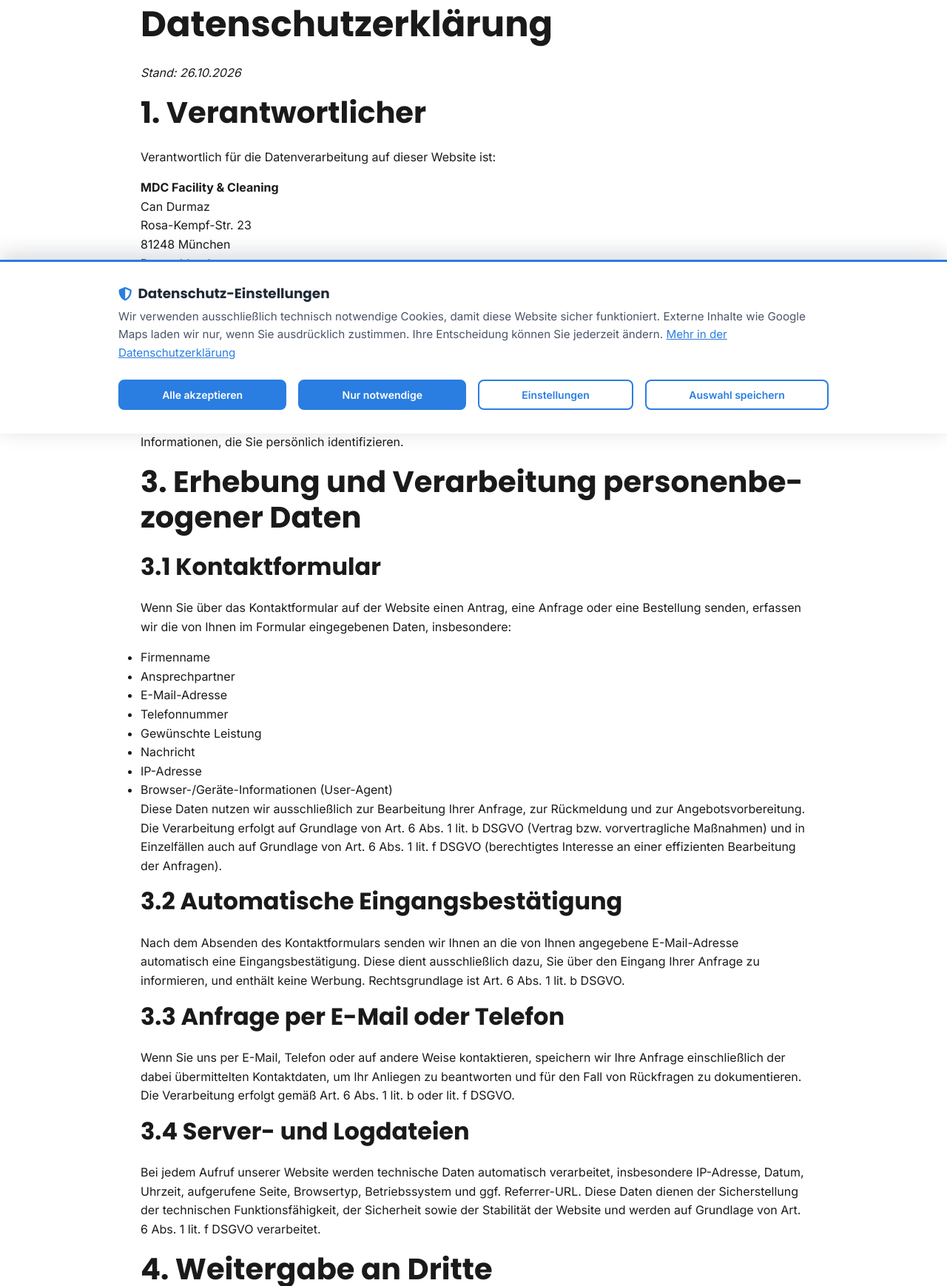
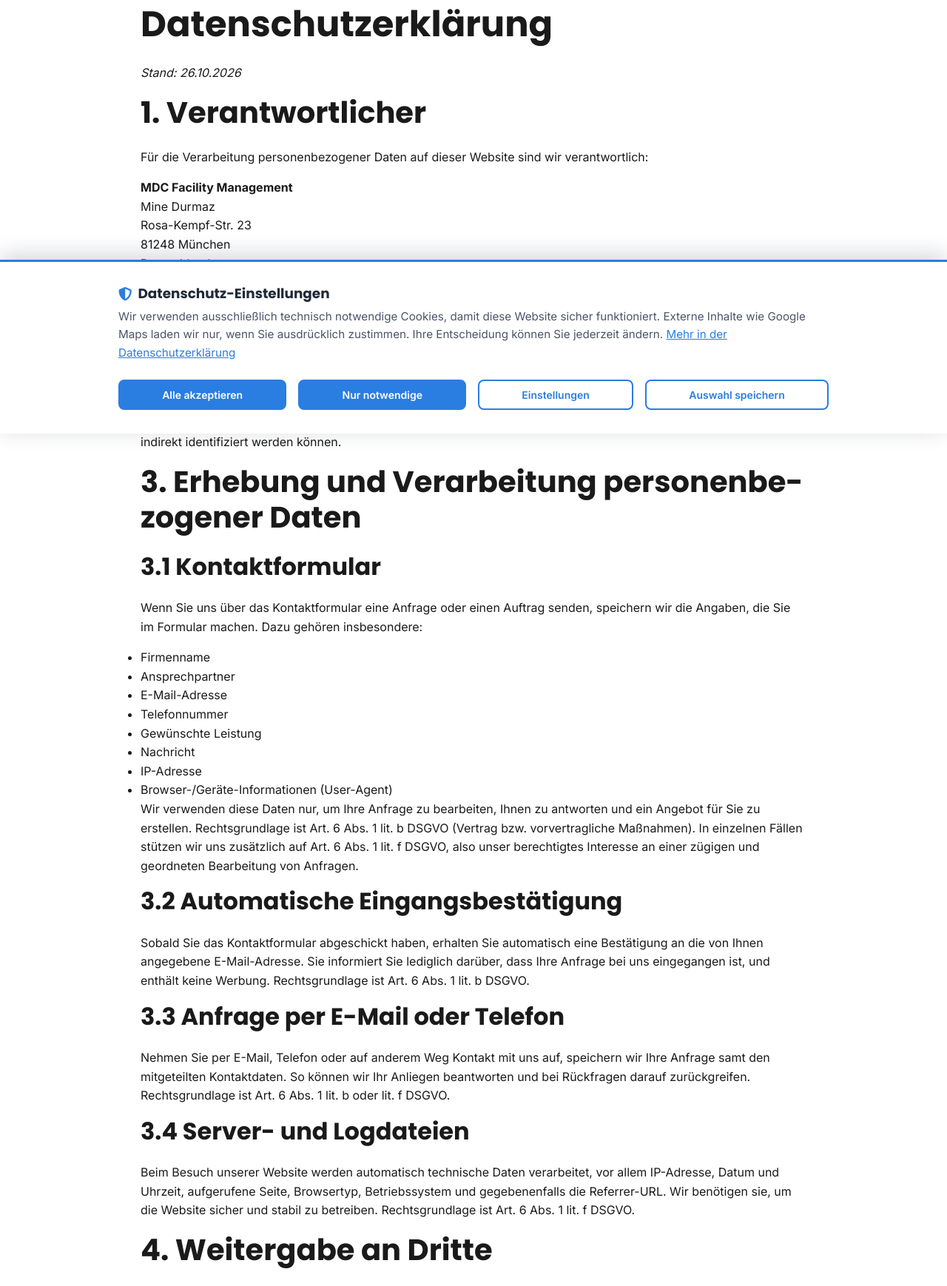
Before and after one commit to Kadir3461/mdc, a PHP site: page /datenschutz.php in a window 1280 px wide. Shown: the part 214-1952 px from the top of the page at 74% size. Run offline with PHP 8.4, Linux system fonts and the light colour scheme.

Commit message:
Impressum und Datenschutz aktualisiert

```diff
--- a/datenschutz.php
+++ b/datenschutz.php
@@ -15,11 +15,11 @@ include 'includes/header.php';
 
             <h2>1. Verantwortlicher</h2>
             <p>
-                Verantwortlich für die Datenverarbeitung auf dieser Website ist:
+                Für die Verarbeitung personenbezogener Daten auf dieser Website sind wir verantwortlich:
             </p>
             <p>
-                <strong>MDC Facility &amp; Cleaning</strong><br>
-                Can Durmaz<br>
+                <strong>MDC Facility Management</strong><br>
+                Mine Durmaz<br>
                 Rosa-Kempf-Str. 23<br>
                 81248 München<br>
                 Deutschland<br>
@@ -30,15 +30,15 @@ include 'includes/header.php';
 
             <h2>2. Datenschutz auf einen Blick</h2>
             <p>
-                Wir verarbeiten personenbezogene Daten nur insoweit, wie dies zur Bereitstellung unserer Website, zur Bearbeitung Ihrer Anfragen
-                und zur Durchführung unserer Dienstleistungen erforderlich ist. Personenbezogene Daten sind alle Informationen, die Sie persönlich identifizieren.
+                Wir verarbeiten Ihre Daten nur, soweit wir sie für den Betrieb dieser Website, die Bearbeitung Ihrer Anfragen und die Erbringung
+                unserer Leistungen benötigen. Personenbezogene Daten sind alle Angaben, mit denen Sie direkt oder indirekt identifiziert werden können.
             </p>
 
             <h2>3. Erhebung und Verarbeitung personenbezogener Daten</h2>
             <h3>3.1 Kontaktformular</h3>
             <p>
-                Wenn Sie über das Kontaktformular auf der Website einen Antrag, eine Anfrage oder eine Bestellung senden, erfassen wir die von Ihnen
-                im Formular eingegebenen Daten, insbesondere:
+                Wenn Sie uns über das Kontaktformular eine Anfrage oder einen Auftrag senden, speichern wir die Angaben, die Sie im Formular machen.
+                Dazu gehören insbesondere:
             </p>
             <ul>
                 <li>Firmenname</li>
@@ -51,51 +51,51 @@ include 'includes/header.php';
                 <li>Browser-/Geräte-Informationen (User-Agent)</li>
             </ul>
             <p>
-                Diese Daten nutzen wir ausschließlich zur Bearbeitung Ihrer Anfrage, zur Rückmeldung und zur Angebotsvorbereitung.
-                Die Verarbeitung erfolgt auf Grundlage von Art. 6 Abs. 1 lit. b DSGVO (Vertrag bzw. vorvertragliche Maßnahmen) und in Einzelfällen
-                auch auf Grundlage von Art. 6 Abs. 1 lit. f DSGVO (berechtigtes Interesse an einer effizienten Bearbeitung der Anfragen).
+                Wir verwenden diese Daten nur, um Ihre Anfrage zu bearbeiten, Ihnen zu antworten und ein Angebot für Sie zu erstellen.
+                Rechtsgrundlage ist Art. 6 Abs. 1 lit. b DSGVO (Vertrag bzw. vorvertragliche Maßnahmen). In einzelnen Fällen stützen wir uns zusätzlich auf
+                Art. 6 Abs. 1 lit. f DSGVO, also unser berechtigtes Interesse an einer zügigen und geordneten Bearbeitung von Anfragen.
             </p>
 
             <h3>3.2 Automatische Eingangsbestätigung</h3>
             <p>
-                Nach dem Absenden des Kontaktformulars senden wir Ihnen an die von Ihnen angegebene E-Mail-Adresse automatisch eine
-                Eingangsbestätigung. Diese dient ausschließlich dazu, Sie über den Eingang Ihrer Anfrage zu informieren, und enthält keine Werbung.
+                Sobald Sie das Kontaktformular abgeschickt haben, erhalten Sie automatisch eine Bestätigung an die von Ihnen angegebene
+                E-Mail-Adresse. Sie informiert Sie lediglich darüber, dass Ihre Anfrage bei uns eingegangen ist, und enthält keine Werbung.
                 Rechtsgrundlage ist Art. 6 Abs. 1 lit. b DSGVO.
             </p>
 
             <h3>3.3 Anfrage per E-Mail oder Telefon</h3>
             <p>
-                Wenn Sie uns per E-Mail, Telefon oder auf andere Weise kontaktieren, speichern wir Ihre Anfrage einschließlich der dabei übermittelten
-                Kontaktdaten, um Ihr Anliegen zu beantworten und für den Fall von Rückfragen zu dokumentieren. Die Verarbeitung erfolgt gemäß Art. 6 Abs. 1 lit. b
-                oder lit. f DSGVO.
+                Nehmen Sie per E-Mail, Telefon oder auf anderem Weg Kontakt mit uns auf, speichern wir Ihre Anfrage samt den mitgeteilten Kontaktdaten.
+                So können wir Ihr Anliegen beantworten und bei Rückfragen darauf zurückgreifen. Rechtsgrundlage ist Art. 6 Abs. 1 lit. b oder lit. f DSGVO.
             </p>
 
             <h3>3.4 Server- und Logdateien</h3>
             <p>
-                Bei jedem Aufruf unserer Website werden technische Daten automatisch verarbeitet, insbesondere IP-Adresse, Datum, Uhrzeit, aufgerufene Seite,
-                Browsertyp, Betriebssystem und ggf. Referrer-URL. Diese Daten dienen der Sicherstellung der technischen Funktionsfähigkeit, der Sicherheit
-                sowie der Stabilität der Website und werden auf Grundlage von Art. 6 Abs. 1 lit. f DSGVO verarbeitet.
+                Beim Besuch unserer Website werden automatisch technische Daten verarbeitet, vor allem IP-Adresse, Datum und Uhrzeit, aufgerufene Seite,
+                Browsertyp, Betriebssystem und gegebenenfalls die Referrer-URL. Wir benötigen sie, um die Website sicher und stabil zu betreiben.
+                Rechtsgrundlage ist Art. 6 Abs. 1 lit. f DSGVO.
             </p>
 
             <h2>4. Weitergabe an Dritte</h2>
             <p>
-                Wir geben personenbezogene Daten nur dann an Dritte weiter, wenn dies für die Bearbeitung Ihrer Anfrage, für die Vertragserfüllung,
-                aus rechtlichen Gründen oder zur Gewährleistung der Sicherheit unserer Systeme erforderlich ist. Eine Weitergabe zu Werbezwecken erfolgt nicht.
+                Ihre Daten geben wir nur an Dritte weiter, wenn das zur Bearbeitung Ihrer Anfrage, zur Vertragserfüllung, aufgrund gesetzlicher
+                Vorgaben oder für die Sicherheit unserer Systeme notwendig ist. Zu Werbezwecken geben wir keine Daten weiter.
             </p>
             <p>
-                Im Rahmen der technischen Bereitstellung der Website kann es zu einer Verarbeitung durch den Webhosting-Anbieter oder andere technisch
-                notwendige Dienstleister kommen. Diese verarbeiten die Daten ausschließlich im Auftrag und nach unseren Weisungen.
+                Für den technischen Betrieb der Website setzen wir einen Webhosting-Anbieter und gegebenenfalls weitere technische Dienstleister ein.
+                Diese verarbeiten Daten nur in unserem Auftrag und nach unseren Weisungen.
             </p>
 
             <h2>5. Cookies und Einwilligungsverwaltung</h2>
             <p>
-                Unsere Website setzt ausschließlich technisch notwendige Cookies ein. Dazu gehören das Sitzungscookie (<code>PHPSESSID</code>) für die
-                Sessionverwaltung, den Login-Bereich, die CSRF-Sicherung und den Spam-Schutz des Kontaktformulars sowie das Cookie <code>mdc_consent</code>,
-                in dem Ihre Datenschutz-Auswahl für rund sechs Monate gespeichert wird. Rechtsgrundlage ist § 25 Abs. 2 Nr. 2 TDDDG in Verbindung mit
-                Art. 6 Abs. 1 lit. f DSGVO (berechtigtes Interesse an einem sicheren, funktionsfähigen Webauftritt).
+                Wir verwenden ausschließlich technisch notwendige Cookies. Das sind das Sitzungscookie (<code>PHPSESSID</code>), das für die
+                Sitzungsverwaltung, den Login-Bereich, die CSRF-Absicherung und den Spam-Schutz des Kontaktformulars gebraucht wird, sowie das Cookie
+                <code>mdc_consent</code>, in dem wir Ihre Datenschutz-Auswahl rund sechs Monate lang speichern. Rechtsgrundlage ist § 25 Abs. 2 Nr. 2 TDDDG
+                in Verbindung mit Art. 6 Abs. 1 lit. f DSGVO (berechtigtes Interesse an einem sicheren und funktionierenden Webauftritt).
             </p>
             <p>
-                Tracking-, Analyse- oder Werbe-Cookies setzen wir nicht ein. Es findet kein Profiling und keine automatisierte Entscheidungsfindung statt.
+                Cookies zu Tracking-, Analyse- oder Werbezwecken kommen bei uns nicht zum Einsatz. Ein Profiling oder eine automatisierte
+                Entscheidungsfindung findet nicht statt.
             </p>
             <p>
                 Ihre Auswahl können Sie jederzeit mit Wirkung für die Zukunft ändern oder widerrufen:
@@ -104,38 +104,38 @@ include 'includes/header.php';
 
             <h2>6. Externe Inhalte – Google Maps</h2>
             <p>
-                Auf der Startseite und der Kontaktseite bieten wir eine Kartendarstellung von Google Maps an, einem Dienst der Google Ireland Limited,
-                Gordon House, Barrow Street, Dublin 4, Irland.
+                Auf der Startseite und auf der Kontaktseite können Sie eine Karte von Google Maps anzeigen lassen. Der Dienst wird von der
+                Google Ireland Limited, Gordon House, Barrow Street, Dublin 4, Irland, betrieben.
             </p>
             <p>
-                Die Karte wird <strong>nicht automatisch geladen</strong>. Sie sehen zunächst nur einen lokal gespeicherten Platzhalter; dabei werden keine
-                Daten an Google übertragen. Erst wenn Sie aktiv auf „Karte laden“ klicken oder Google Maps in den Datenschutz-Einstellungen aktivieren,
-                wird eine Verbindung zu Google hergestellt. Dabei werden Ihre IP-Adresse, Angaben zu Browser und Gerät sowie das Datum des Zugriffs an
-                Google übermittelt; eine Übermittlung in die USA kann nicht ausgeschlossen werden.
+                Die Karte wird <strong>nicht automatisch geladen</strong>. Zunächst sehen Sie nur einen Platzhalter, der von unserem eigenen Server stammt;
+                dabei fließen keine Daten an Google. Erst wenn Sie auf „Karte laden“ klicken oder Google Maps in den Datenschutz-Einstellungen freigeben,
+                wird eine Verbindung zu Google aufgebaut. Dann werden Ihre IP-Adresse, Browser- und Geräteangaben sowie der Zeitpunkt des Zugriffs an Google
+                übertragen. Eine Übermittlung in die USA ist dabei nicht ausgeschlossen.
             </p>
             <p>
-                Rechtsgrundlage ist Ihre Einwilligung gemäß Art. 6 Abs. 1 lit. a DSGVO und § 25 Abs. 1 TDDDG. Sie können die Einwilligung jederzeit über die
-                <a href="#" data-consent-action="open">Datenschutz-Einstellungen</a> widerrufen; die Rechtmäßigkeit der bis dahin erfolgten Verarbeitung
-                bleibt davon unberührt. Weitere Informationen finden Sie in der Datenschutzerklärung von Google:
+                Rechtsgrundlage ist Ihre Einwilligung nach Art. 6 Abs. 1 lit. a DSGVO und § 25 Abs. 1 TDDDG. Sie können sie jederzeit in den
+                <a href="#" data-consent-action="open">Datenschutz-Einstellungen</a> widerrufen; bis dahin bleibt die Verarbeitung rechtmäßig.
+                Mehr dazu finden Sie in der Datenschutzerklärung von Google:
                 <a href="https://policies.google.com/privacy" target="_blank" rel="noopener noreferrer">policies.google.com/privacy</a>.
             </p>
 
             <h2>7. Schriften, Symbole und Bilder</h2>
             <p>
-                Alle auf dieser Website verwendeten Schriftarten (Inter, Poppins), Symbole (Font Awesome) und Bilder werden ausschließlich von unserem eigenen
-                Server ausgeliefert. Es besteht dadurch keine Verbindung zu Google Fonts, Content-Delivery-Netzwerken oder anderen Drittanbietern, und es
-                werden keine Daten an solche Anbieter übertragen.
+                Die Schriftarten (Inter, Poppins), Symbole (Font Awesome) und Bilder dieser Website liefern wir ausschließlich von unserem eigenen
+                Server aus. Es gibt daher keine Verbindung zu Google Fonts, Content-Delivery-Netzwerken oder anderen Drittanbietern, und es werden keine
+                Daten an diese übermittelt.
             </p>
 
             <h2>8. Speicherdauer</h2>
             <p>
-                Wir speichern Ihre personenbezogenen Daten nur so lange, wie es für den jeweiligen Zweck erforderlich ist oder eine gesetzliche Aufbewahrungspflicht
-                besteht. Kontaktanfragen werden in der Regel nach Abschluss der Bearbeitung und Ablauf der gesetzlichen Aufbewahrungsfristen gelöscht, soweit keine
-                weitergehenden rechtlichen Anforderungen bestehen.
+                Wir speichern Ihre Daten nur so lange, wie es der jeweilige Zweck erfordert oder gesetzliche Aufbewahrungspflichten es vorschreiben.
+                Kontaktanfragen löschen wir in der Regel, sobald sie abschließend bearbeitet sind und die gesetzlichen Aufbewahrungsfristen abgelaufen
+                sind, sofern keine weitergehenden rechtlichen Anforderungen bestehen.
             </p>
 
             <h2>9. Ihre Rechte</h2>
-            <p>Sie haben gemäß der DSGVO folgende Rechte:</p>
+            <p>Nach der DSGVO stehen Ihnen folgende Rechte zu:</p>
             <ul>
                 <li>Recht auf Auskunft über die zu Ihrer Person gespeicherten Daten (Art. 15 DSGVO)</li>
                 <li>Recht auf Berichtigung unrichtiger Daten (Art. 16 DSGVO)</li>
@@ -146,16 +146,16 @@ include 'includes/header.php';
                 <li>Beschwerderecht bei einer zuständigen Aufsichtsbehörde (Art. 77 DSGVO)</li>
             </ul>
             <p>
-                Wenn Sie eines dieser Rechte ausüben möchten, kontaktieren Sie uns bitte über die oben angegebene E-Mail-Adresse.
+                Um eines dieser Rechte geltend zu machen, schreiben Sie uns bitte an die oben genannte E-Mail-Adresse.
             </p>
 
             <h2>10. Kontakt zum Datenschutz</h2>
             <p>
-                Bei Fragen zum Datenschutz oder zur Verarbeitung Ihrer personenbezogenen Daten können Sie sich gerne an uns wenden:
+                Haben Sie Fragen zum Datenschutz oder zur Verarbeitung Ihrer Daten? Dann wenden Sie sich gerne an uns:
             </p>
             <p>
-                <strong>MDC Facility &amp; Cleaning</strong><br>
-                Kadir Kaya<br>
+                <strong>MDC Facility Management</strong><br>
+                Mine Durmaz<br>
                 Rosa-Kempf-Str. 23, 81248 München<br>
                 E-Mail: <a href="mailto:Info@mdc-fm.de">Info@mdc-fm.de</a><br>
                 Telefon: +49 89 38043537<br>
@@ -164,7 +164,7 @@ include 'includes/header.php';
 
             <div style="margin-top: var(--spacing-2xl); padding: var(--spacing-md); background-color: var(--bg-light); border-radius: var(--radius-md);">
                 <p style="margin: 0; font-size: 0.875rem;">
-                    <strong>Stand:</strong> 26.10.2026. Bei Änderungen unserer Leistungen oder der eingesetzten Technik passen wir diese Datenschutzerklärung an.
+                    <strong>Stand:</strong> 26.10.2026. Ändern sich unsere Leistungen oder die eingesetzte Technik, passen wir diese Datenschutzerklärung entsprechend an.
                 </p>
             </div>
         </div>
```
Also changed, not shown: bueroreinigung.php (+2 -16 lines), impressum.php (+5 -26 lines).
